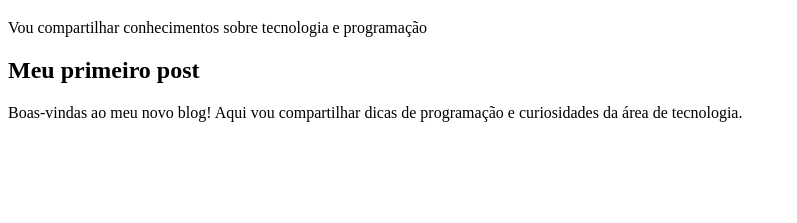
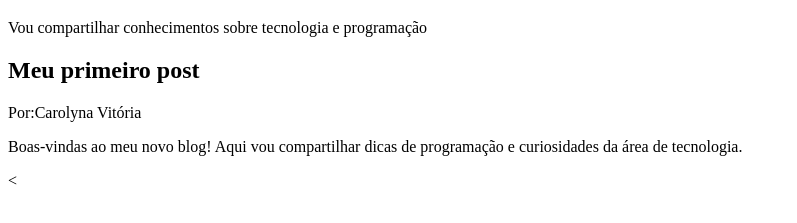
Before and after one commit to carolynacordeiro-maker/2-trimestre-projeto-1, a plain HTML site: page index.html in a window 1280 px wide. Shown: the part 61-284 px from the top of the page, without its empty margins (0-797 px from the left). Drawn offline with Linux system fonts and the light colour scheme.

Commit message:
Update index.html

```diff
--- a/index.html
+++ b/index.html
@@ -6,10 +6,14 @@
      <title>Blog</title>
  </head>
  <body>
+      <header>
        <h1>Meu blog tech</h1>
        <p>Vou compartilhar conhecimentos sobre tecnologia e programação</p>
-    <h2>Meu primeiro post</h2>
-    <p>Boas-vindas ao meu novo blog! Aqui vou compartilhar dicas de programação e curiosidades da área de tecnologia.</p>
-
-    </body>
-</html>
+           </header>
+            <Main>
+          <h2>Meu primeiro post</h2>
+          <p>Por:Carolyna Vitória </p>
+          <p>Boas-vindas ao meu novo blog! Aqui vou compartilhar dicas de programação e curiosidades da área de tecnologia.</p>
+          </Main>
+     </body>    <
+ </html>
```
